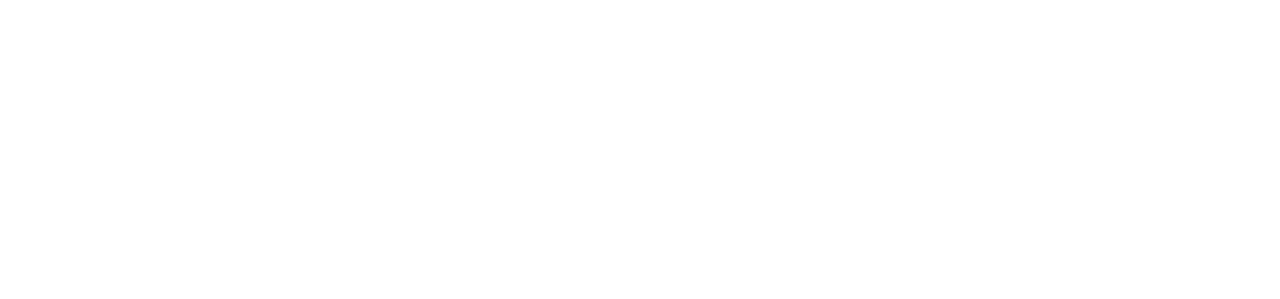
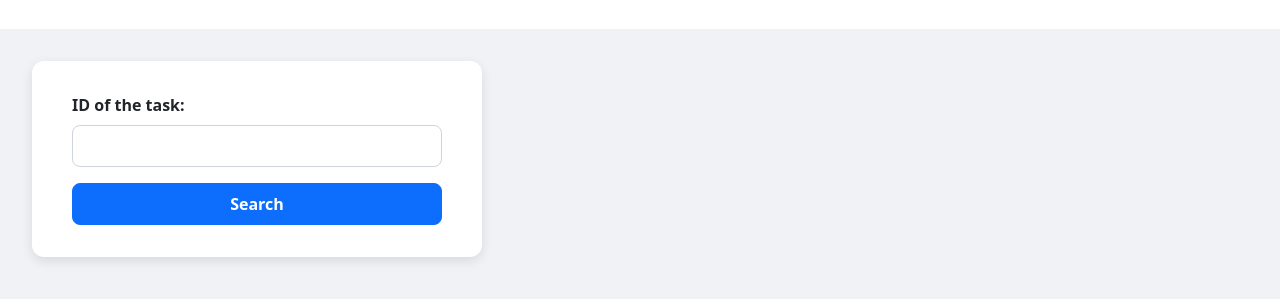
Before and after one commit to viniciusjuste/consumindo-api-tarefas, an Angular app in the folder consumindoApiTarefas/: page / in a window 1280 px wide. Shown: the part 865-1164 px from the top of the page. Before the commit the page ends 894 px from the top, so only its background shows below. Built offline with nearby package versions, Linux system fonts and the light colour scheme; no server answers.

Commit message:
Fiz o GET , agora dá para pegar uma tarefa por Id

```diff
--- a/consumindoApiTarefas/src/app/app.component.html
+++ b/consumindoApiTarefas/src/app/app.component.html
@@ -94,3 +94,15 @@
     </div>
   </div>
 </div>
+
+<!-- Search Task for ID-->
+<div class="form-wrapper">
+  <form>
+    <div class="mb-3">
+      <label for="id" class="form-label">ID of the task:</label>
+      <input [(ngModel)]="selectedTaskId" name="id" type="search" class="form-control" id="id" aria-describedby="idHelp"
+        required (keypress.enter)="getTaskById(selectedTaskId)">
+    </div>
+    <button class="btn btn-primary" (click)="getTaskById(selectedTaskId)">Search</button>
+  </form>
+</div>
--- a/consumindoApiTarefas/src/app/app.component.ts
+++ b/consumindoApiTarefas/src/app/app.component.ts
@@ -10,7 +10,7 @@ declare var bootstrap: any;
 
 @Component({
   selector: 'app-root',
-  imports: [RouterOutlet, FormsModule, CommonModule],
+  imports: [FormsModule, CommonModule],
   templateUrl: './app.component.html',
   styleUrl: './app.component.css'
 })
@@ -30,6 +30,8 @@ export class AppComponent implements OnInit {
   // Variables to store the data to be edited
   inputNameToEdit = '';
   inputIsCompletedToEdit: boolean | null = null;
+
+  taskExists: boolean = false;
 
   selectedTaskId: string = '';
 
@@ -132,6 +134,12 @@ export class AppComponent implements OnInit {
     })
   }
 
+  /**
+   * Edits an existing task using the input values for name and completion status.
+   * Sends a PUT request to the server with the updated task details.
+   * After a successful response, closes the edit task modal,
+   * refreshes the list of tasks, and resets the input fields.
+   */
   editTask() {
     const taskToBeEdited = {
       name: this.inputNameToEdit,
@@ -145,4 +153,17 @@ export class AppComponent implements OnInit {
       this.inputIsCompletedToEdit = false;
     })
   }
+
+  getTaskById(id: string) {
+    this.http.get<Task>(`${this.url}/${id}`).subscribe({
+      next: (task) => {
+        this.taskExists = true;
+        this.task$ = of(task);
+      },
+      error: (err: any) => {
+        this.taskExists = false;
+        console.error('Error when searching for task:', err);
+      }
+    })
+  }
 }
```
